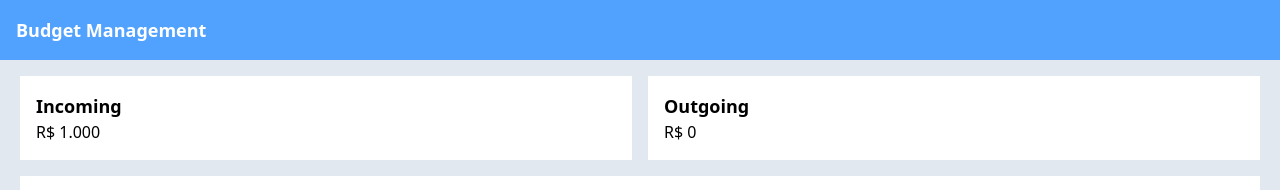
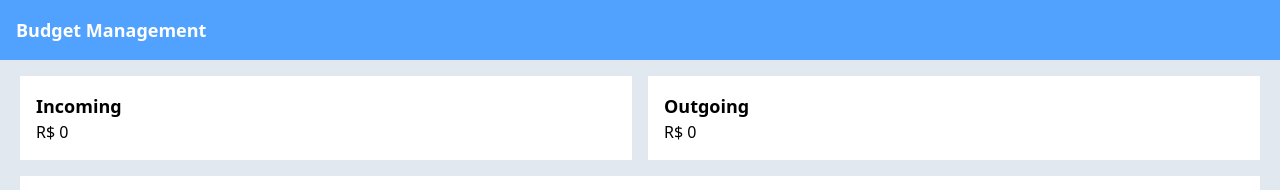
Before and after one commit to AlissonFredo/budget-management, a React (Vite) app: page / in a window 1280 px wide. Shown: the top 190 px of the page. Built offline with nearby package versions, Linux system fonts and the light colour scheme; no server answers.

Commit message:
feat: adds input calculation
- Implements functionality to calculate the total of input type transactions

- Adds logic to sum input values

```diff
--- a/package.json
+++ b/package.json
@@ -1,7 +1,7 @@
 {
   "name": "budget-management",
   "private": true,
-  "version": "1.14.0",
+  "version": "1.15.0",
   "type": "module",
   "scripts": {
     "dev": "vite",
--- a/src/pages/Home/index.jsx
+++ b/src/pages/Home/index.jsx
@@ -38,8 +38,22 @@ function Home() {
   };
 
   const calculateOutgoing = () => {
+    const outgoings = transactions.filter(
+      (transaction) => transaction?.type == "outgoing"
+    );
+
+    let total = 0;
+
+    outgoings.forEach((outgoing) => {
+      total += outgoing.amount;
+    });
+
+    return total;
+  };
+
+  const calculateIncoming = () => {
     const incomings = transactions.filter(
-      (transaction) => transaction?.type == "outgoing"
+      (transaction) => transaction?.type == "incoming"
     );
 
     let total = 0;
@@ -61,7 +75,7 @@ function Home() {
         <section className="grid grid-cols-2 gap-4 mt-4">
           <div className="p-4 bg-white">
             <h3 className="text-lg font-semibold">Incoming</h3>
-            <p>R$ 1.000</p>
+            <p>R$ {calculateIncoming()}</p>
           </div>
           <div className="p-4 bg-white">
             <h3 className="text-lg font-semibold">Outgoing</h3>
```
Also changed, not shown: 1 other file (tests, documents, lock files or other folders).
